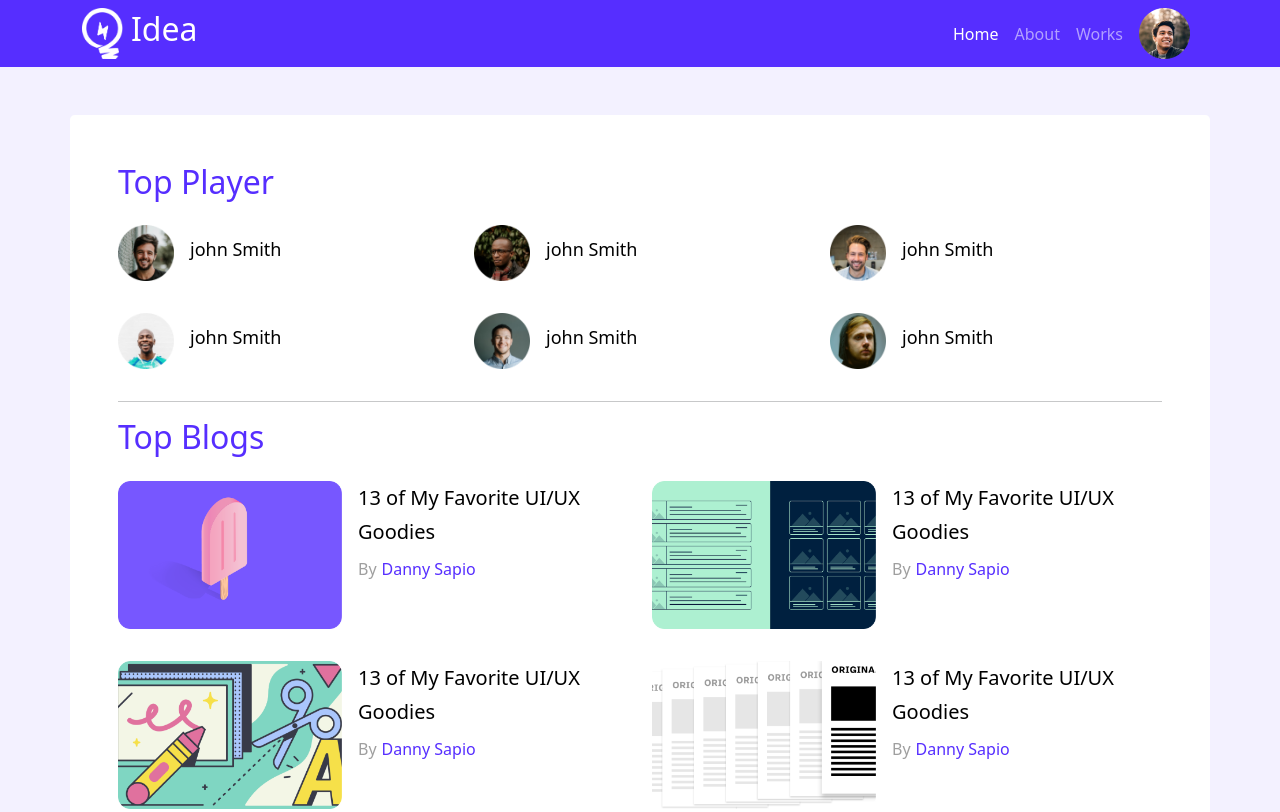
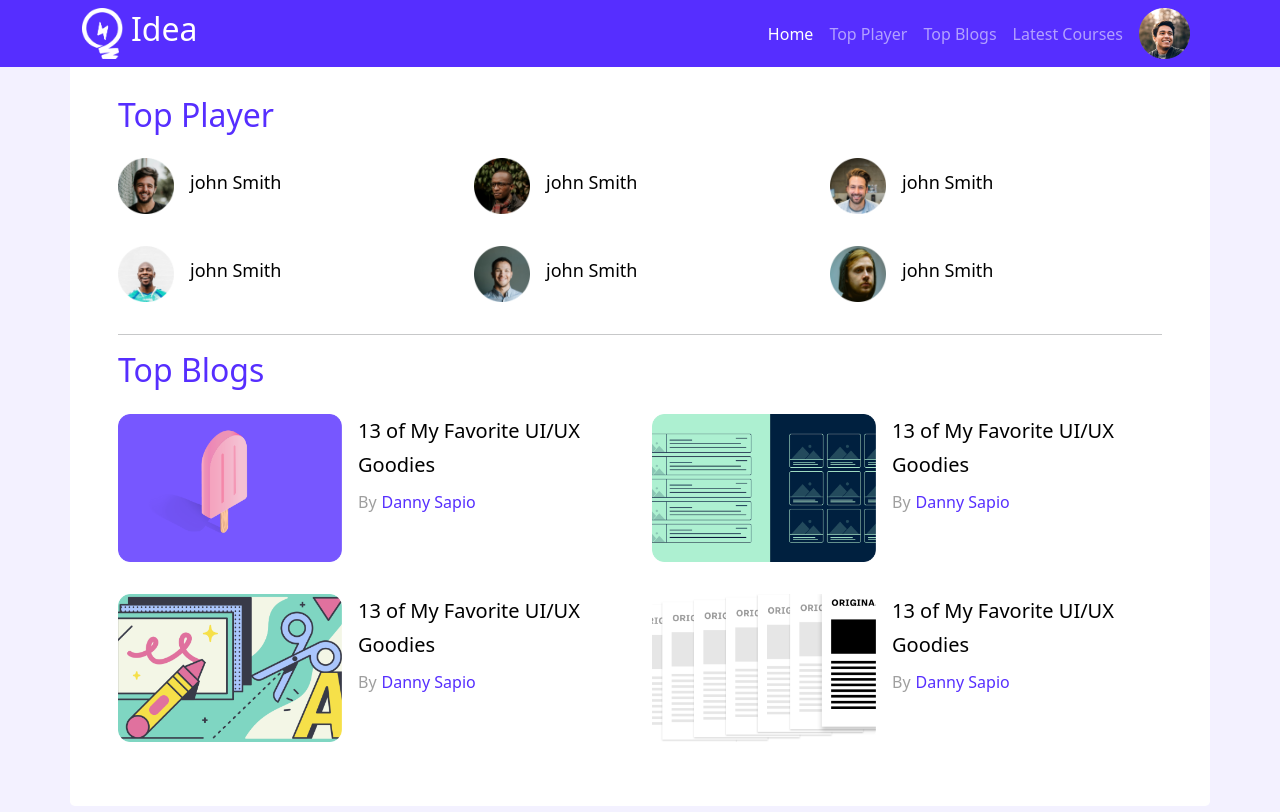
Before and after one commit to hasan1119/leader-board-bootstrap, a plain HTML site: page index.html in a window 1280 px wide. Shown: the top 812 px of the page. Drawn offline with nearby package versions, Linux system fonts and the light colour scheme.

Commit message:
finished

```diff
--- a/index.html
+++ b/index.html
@@ -14,10 +14,10 @@
 
 <body>
     <!-- header starts -->
-    <header>
+    <header class="fixed-top">
         <nav class="navbar navbar-expand-lg navbar-dark">
             <div class="container">
-                <a class="navbar-brand d-flex align-items-center" href="#"><img height="51" width="41"
+                <a class="navbar-brand d-flex align-items-center" href="https://www.facebook.com/Md.Rokibul.Hasan.19/"><img height="51" width="41"
                         src="./images/icons/logo.png" alt="">
                     <p class="ms-2 h2">Idea</p>
                 </a>
@@ -29,17 +29,20 @@
                 <div class="collapse navbar-collapse" id="navbarSupportedContent">
                     <ul class="navbar-nav  ms-auto mb-2 d-flex align-items-center mb-lg-0">
                         <li class="nav-item">
-                            <a class="nav-link active" aria-current="page" href="#">Home</a>
+                            <a class="nav-link active" aria-current="page" href="">Home</a>
                         </li>
                         <li class="nav-item">
-                            <a class="nav-link" href="#">About</a>
+                            <a class="nav-link" href="#topPlayer">Top Player</a>
                         </li>
 
                         <li class="nav-item">
-                            <a class="nav-link " href="#">Works</a>
+                            <a class="nav-link " href="#topBlogs">Top Blogs</a>
                         </li>
                         <li class="nav-item">
-                            <a class="nav-link " href="#"><img src="./images/icons/profile.png" alt=""></a>
+                            <a class="nav-link " href="#topCourse">Latest Courses</a>
+                        </li>
+                        <li class="nav-item">
+                            <a class="nav-link " href="https://www.facebook.com/Md.Rokibul.Hasan.19/"><img src="./images/icons/profile.png" alt=""></a>
                         </li>
                     </ul>
                 </div>
@@ -51,8 +54,8 @@
     <!-- home section starts -->
     <section id="home" class="my-5 ">
         <div class="container rounded-3 py-5 px-5 bg-white">
-            <h2>Top Player</h2>
-            <div class="row">
+            <h2  id="topPlayer">Top Player</h2>
+            <div  class="row">
                 <div class="col-12 col-sm-6 col-md-6 col-lg-4 d-flex my-3 align-items-center">
                     <img src="./images/players/player-1.png" alt="" width="56" height="56" class="me-3">
                     <h3>john Smith</h3>
@@ -79,7 +82,7 @@
                 </div>
             </div>
             <hr>
-            <h2>Top Blogs</h2>
+            <h2  id="topBlogs">Top Blogs</h2>
             <div class="row">
                 <div
                     class="col-12 col-sm-12 col-md-12 col-lg-6 d-flex flex-column flex-md-row flex-sm-row flex-lg-row align-items-start my-3">
@@ -121,7 +124,7 @@
 
     <section id="course" class="my-5">
         <div class="container rounded-3 py-5 px-5  bg-white">
-            <h2>Latest Course</h2>
+            <h2 id="topCourse">Latest Course</h2>
             <div
                 class="my-1 d-flex justify-content-between  align-items-center row row-cols-1 gy-2 row-cols-sm-2 row-cols-md-2 row-cols-lg-3">
 
```
